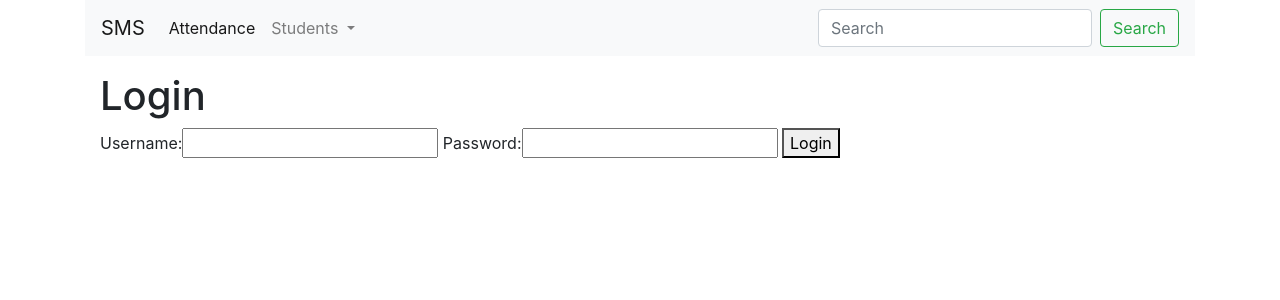
After one commit to vikramverma/django_tut_sms, a Django app: page /login in a window 1280 px wide. The commit adds this page. Shown: the top 300 px of the page. Run offline with Django 3.2, Linux system fonts and the light colour scheme; some libraries are stand-ins or nearby versions.

Commit message:
sessions and forms

```diff
--- a/sms/webapp/Templates/layout.html
+++ b/sms/webapp/Templates/layout.html
@@ -33,8 +33,8 @@
                 </div>
               </li>
             </ul>
-            <form class="form-inline my-2 my-lg-0">
-              <input class="form-control mr-sm-2" type="search" placeholder="Search" aria-label="Search">
+            <form class="form-inline my-2 my-lg-0" method="get" action="{% url 'webapp:mark-attendance' %}">
+              <input class="form-control mr-sm-2" type="search" name="search" placeholder="Search" aria-label="Search">
               <button class="btn btn-outline-success my-2 my-sm-0" type="submit">Search</button>
             </form>
            </div>
--- /dev/null
+++ b/sms/webapp/Templates/login.html
@@ -0,0 +1,15 @@
+{% extends 'layout.html' %}
+{% block content %}
+<p>
+    <h1>Login</h1>
+    <div class="panel">
+        {% if error %}<p>{{ error }}</p>{% endif %}
+        <form method="post">
+            {% csrf_token %}
+            Username:<input type="text" name="username"/>
+            Password:<input type="password" name="password">
+            <button type="submit">Login</button>
+        </form>
+    </div>
+</p>
+{% endblock %}
--- a/sms/webapp/urls.py
+++ b/sms/webapp/urls.py
@@ -16,12 +16,14 @@ Including another URLconf
 
 from django.conf.urls import url
 
-from .views import index, add_student, list_students, mark_attendance, delete_student
+from .views import index, add_student, list_students, mark_attendance, delete_student, loginfunction, logoutfunction
 
 app_name = 'webapp'
 
 urlpatterns = [
     url(r'^$', index, name='index'),
+    url(r'^login$', loginfunction, name='loginname'),
+    url(r'^logout$', logoutfunction, name='logoutname'),
     url(r'^add-student$', add_student, name='add-student'),
     url(r'^manage-students$', list_students, name='manage-students'),
     url(r'^mark-attendance$', mark_attendance, name='mark-attendance'),
--- a/sms/webapp/views.py
+++ b/sms/webapp/views.py
@@ -1,14 +1,22 @@
-from django.shortcuts import render, HttpResponse
-
-from .models import Student
-import json
+from django.shortcuts import render, HttpResponse, redirect
+from .forms import StudentForm, LoginForm
+from .models import Student, AppUser
+import json, time
 
 # Create your views here.
 def index(request):
-    return render(request=request, template_name='index.html', context={})
+    if check_login(request):
+        return render(request=request, template_name='index.html', context={})
+    else:
+        return HttpResponse("Forbidden Access", status=403)
 
 def add_student(request):
-    return render(request=request, template_name='add_students.html', context={})
+    form = StudentForm
+    if request.POST:
+        form = StudentForm(request.POST)#, instance=Student)
+        if form.is_valid():
+            form.save(commit=True)
+    return render(request=request, template_name='add_students.html', context={'form':form})
 
 def list_students(request):
     #
@@ -36,6 +44,9 @@ def list_students(request):
 
 def mark_attendance(request):
     students = Student.objects.all()
+    search = request.GET.get('search', None)
+    if search:
+        students = students.filter(first_name__icontains = search)
     all_students = []
     for s in students:
         all_students.append({
@@ -63,3 +74,32 @@ def delete_student(request):
         'message':error
     }
     return HttpResponse(json.dumps(json_packet), status=200 if error == "" else 500)
+
+
+def check_login(request):
+    try:
+        if request.session['loggedin']:
+            return True
+        else:
+            return False
+    except Exception as e:
+        return False
+
+def loginfunction(request):
+    error = ""
+    if request.POST:
+        username = request.POST['username']
+        password = request.POST['password']
+        app_user = AppUser.objects.filter(username = username, password=password)
+        if app_user.count() > 0:
+            request.session['loggedin'] = True
+            request.session['loggedin_at'] = int(time.time())
+            return redirect('/')
+        else:
+            error = "Invalid username/password"
+    return render(request, template_name='login.html', context={'error':error})
+
+
+def logoutfunction(request):
+    request.session['loggedin'] = False
+    return redirect('/login')
```
Also changed, not shown: sms/webapp/Templates/add_students.html (+7 -0 lines), sms/webapp/forms.py (added, +19 -0 lines), sms/webapp/models.py (+8 -0 lines), sms/db.sqlite3, sms/webapp/migrations/0006_appuser.py (added).
